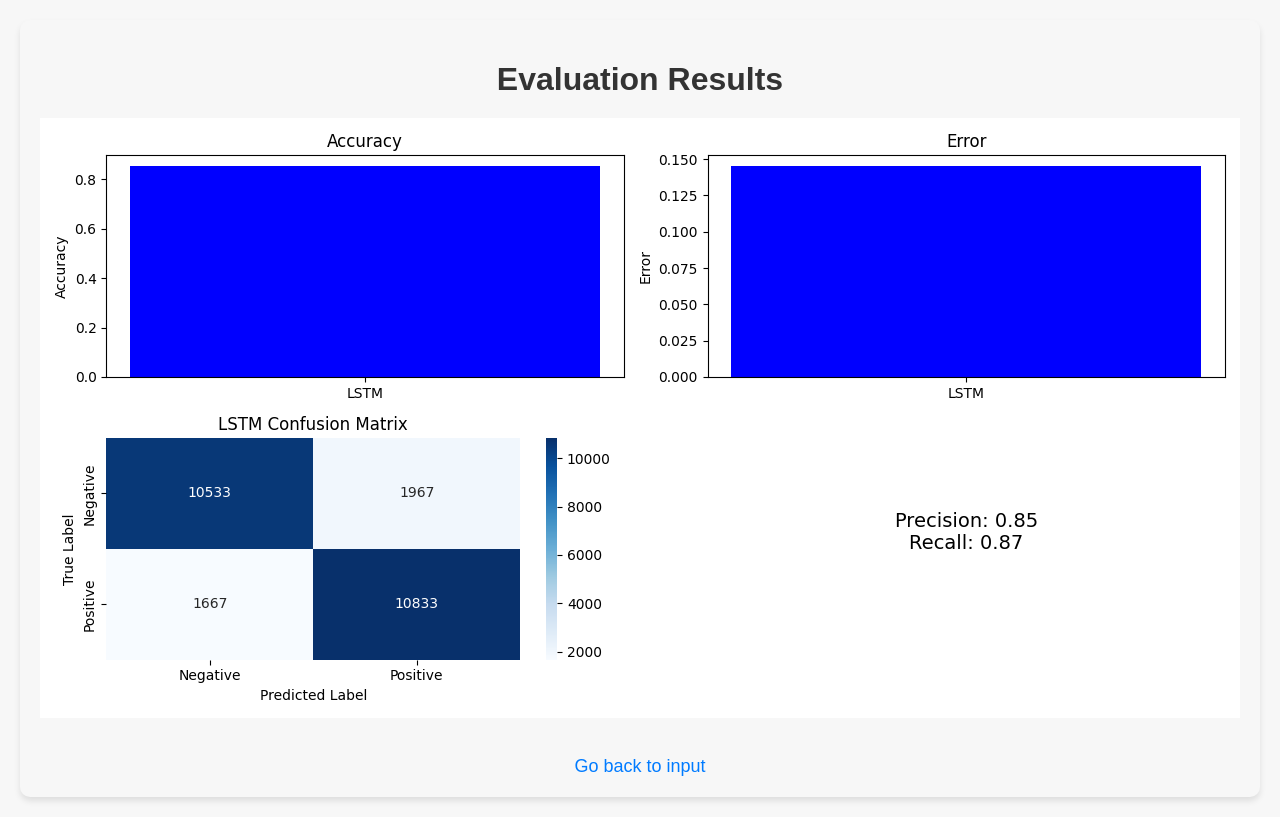
After one commit to Affan1415/sentimentalanalysis, a Flask app: template templates/evaluation.html in a window 1280 px wide. The commit adds this page. Run offline with Flask 3, Linux system fonts and the light colour scheme; the template is opened without the code that fills it, so the values that code supplies are empty; parts of the project's set-up code (start-up, migrations or seed data) failed here and were passed over.

Commit message:
completed

```diff
--- a/app.py
+++ b/app.py
@@ -3,6 +3,9 @@ import numpy as np
 from tensorflow.keras.models import load_model
 from tensorflow.keras.preprocessing.sequence import pad_sequences
 from tensorflow.keras.datasets import imdb
+from sklearn.metrics import accuracy_score, confusion_matrix, precision_score, recall_score
+import matplotlib.pyplot as plt
+import seaborn as sns
 
 app = Flask(__name__)
 
@@ -12,9 +15,8 @@ maxlen = 200
 (x_train, _), (_, _) = imdb.load_data(num_words=max_features)
 word_index = imdb.get_word_index()
 
-# Load LSTM and GRU models
+# Load LSTM model
 lstm_model = load_model('model_lstm_final.h5')
-#gru_model = load_model('gru_model.h5')
 
 # Function to preprocess text and predict sentiment
 def predict_sentiment(model, text):
@@ -25,27 +27,66 @@ def predict_sentiment(model, text):
     sentiment = "Positive" if prediction >= 0.5 else "Negative"
     return prediction, sentiment
 
+# Function to compute metrics and generate plots
+def evaluate_model(model, x_test, y_test):
+    y_pred = (model.predict(x_test) >= 0.5).astype(int)
+    accuracy = accuracy_score(y_test, y_pred)
+    confusion = confusion_matrix(y_test, y_pred)
+    precision = precision_score(y_test, y_pred)
+    recall = recall_score(y_test, y_pred)
+    return accuracy, confusion, precision, recall
+
 @app.route('/')
 def index():
     return render_template('index.html')
 
 @app.route('/predict', methods=['POST'])
 def predict():
-    model_type = request.form['model']
     text = request.form['text']
-    if model_type == 'lstm':
-        prediction, sentiment = predict_sentiment(lstm_model, text)
-    # elif model_type == 'gru':
-    #     prediction, sentiment = predict_sentiment(gru_model, text)
-    else:
-        return "Invalid model selection!"
+    prediction, sentiment = predict_sentiment(lstm_model, text)
 
     if sentiment == "Positive":
-        image = "happy.jpg"
+        image = "happy.png"
     else:
-        image = "sad.jpg"
+        image = "sad.png"
 
     return render_template('result.html', prediction=prediction, sentiment=sentiment, image=image)
 
+@app.route('/evaluate')
+def evaluate():
+    # Split the data for evaluation
+    _, (x_test, y_test) = imdb.load_data(num_words=max_features)
+    x_test = pad_sequences(x_test, maxlen=maxlen)
+
+    # Evaluate LSTM model
+    lstm_accuracy, lstm_confusion, lstm_precision, lstm_recall = evaluate_model(lstm_model, x_test, y_test)
+
+    # Plot graphs
+    plt.figure(figsize=(12, 6))
+    plt.subplot(2, 2, 1)
+    plt.bar(['LSTM'], [lstm_accuracy], color=['blue'])
+    plt.title('Accuracy')
+    plt.ylabel('Accuracy')
+
+    plt.subplot(2, 2, 2)
+    plt.bar(['LSTM'], [1-lstm_accuracy], color=['blue'])
+    plt.title('Error')
+    plt.ylabel('Error')
+
+    plt.subplot(2, 2, 3)
+    sns.heatmap(lstm_confusion, annot=True, cmap='Blues', fmt='g', xticklabels=['Negative', 'Positive'], yticklabels=['Negative', 'Positive'])
+    plt.title('LSTM Confusion Matrix')
+    plt.xlabel('Predicted Label')
+    plt.ylabel('True Label')
+
+    plt.subplot(2, 2, 4)
+    plt.text(0.5, 0.5, f'Precision: {lstm_precision:.2f}\nRecall: {lstm_recall:.2f}', fontsize=14, ha='center')
+    plt.axis('off')
+
+    plt.tight_layout()
+    plt.savefig('evaluation.png')
+
+    return render_template('evaluation.html')
+
 if __name__ == '__main__':
     app.run(debug=True)
--- /dev/null
+++ b/templates/evaluation.html
@@ -0,0 +1,51 @@
+<!DOCTYPE html>
+<html lang="en">
+<head>
+    <meta charset="UTF-8">
+    <meta name="viewport" content="width=device-width, initial-scale=1.0">
+    <title>Evaluation Results</title>
+    <style>
+        body {
+            font-family: 'Arial', sans-serif;
+            background-color: #f7f7f7;
+            margin: 0;
+            padding: 20px;
+        }
+        h1 {
+            text-align: center;
+            color: #333333;
+            margin-bottom: 20px;
+        }
+        .plot {
+            display: block;
+            margin: 0 auto;
+            margin-top: 20px;
+        }
+        .container {
+            background-color: #f7f7f7;
+            padding: 20px;
+            border-radius: 10px;
+            box-shadow: 0 4px 6px rgba(0, 0, 0, 0.1);
+        }
+        a {
+            display: block;
+            text-align: center;
+            margin-top: 20px;
+            color: #007bff;
+            text-decoration: none;
+            font-size: 18px;
+        }
+        a:hover {
+            text-decoration: underline;
+        }
+    </style>
+</head>
+<body>
+    <div class="container">
+        <h1>Evaluation Results</h1>
+        <img src="{{ url_for('static', filename='evaluation.png') }}" alt="Evaluation Plot" class="plot">
+        <br>
+        <a href="/">Go back to input</a>
+    </div>
+</body>
+</html>
--- a/templates/result.html
+++ b/templates/result.html
@@ -7,7 +7,7 @@
     <style>
         body {
             font-family: 'Arial', sans-serif;
-            background-color: #ffcc00;
+            background-color: #000000;
             margin: 0;
             padding: 0;
             display: flex;
@@ -54,7 +54,7 @@
         <p>Prediction Value: {{ prediction }}</p>
         <p>Sentiment: {{ sentiment }}</p>
         <img src="{{ url_for('static', filename=image) }}" alt="Emotion" width="100" height="100">
-        <a href="/">Go back to input</a>
+        <a href="/evaluate">Evaluate Model</a>
     </div>
 </body>
 </html>
```
Also changed, not shown: templates/index.html (+1 -15 lines), evaluation.png (added), static/evaluation.png (added).
